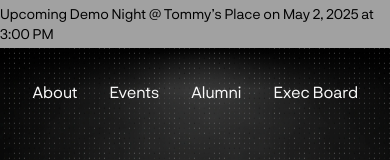
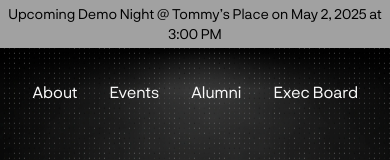
Before and after one commit to USCLavalab/usclavalab.org, a Next.js app: page / in a window 390 px wide. Shown: the top 160 px of the page. Built offline with nearby package versions, Linux system fonts and the light colour scheme.

Commit message:
ui fixes

```diff
--- a/src/app/alumni-spotlight/smooth-infinite-carousel.tsx
+++ b/src/app/alumni-spotlight/smooth-infinite-carousel.tsx
@@ -85,15 +85,17 @@ export default function SmoothInfiniteCarousel({
               <div className="text-sm text-neutral-400">{item.founders}</div>
 
               <div>
-                <div className="mb-1 text-sm">{item.description}</div>
-                <div className="text-sm text-neutral-400">{item.metrics}</div>
+                <div className="mb-1 text-sm text-neutral-400">
+                  {item.description}
+                </div>
+                <div className="text-sm text-neutral-500">{item.metrics}</div>
               </div>
 
               <div className="absolute top-0 left-0 flex size-full items-center justify-center">
                 <Image
                   src={item.logo}
                   alt={`${item.name} logo`}
-                  className="h-8 w-[unset] md:h-10"
+                  className="h-6 w-[unset] md:h-8"
                 />
               </div>
             </div>
--- a/src/app/page.tsx
+++ b/src/app/page.tsx
@@ -12,8 +12,8 @@ import RoleCards from "./role-cards";
 export default function Home() {
   return (
     <>
-      <div className="relative z-40 flex h-12 w-full items-center justify-center bg-neutral-400">
-        <p className="text-sm text-black">
+      <div className="relative z-40 flex h-12 w-full items-center justify-center bg-neutral-400 p-1">
+        <p className="text-center text-sm text-black">
           Upcoming Demo Night @ Tommy’s Place on May 2, 2025 at 3:00 PM
         </p>
       </div>
```
